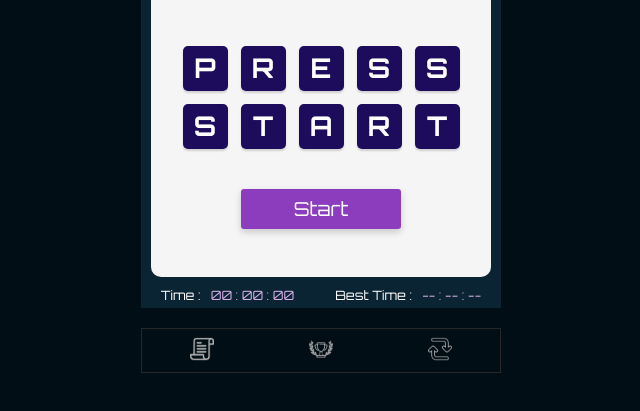
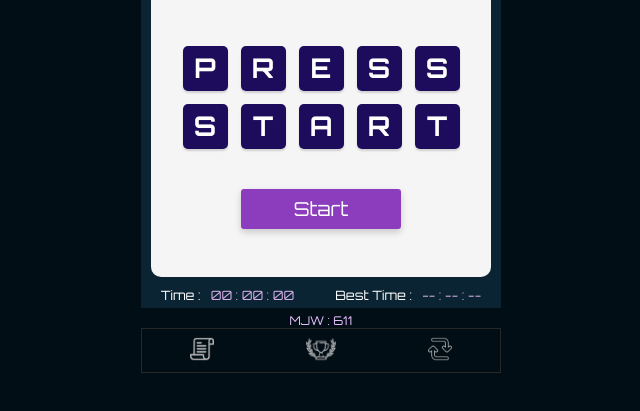
Before and after one commit to halfbloodquince/10zies, a React (Vite) app: page / in a window 1280 px wide. Shown: the part 273-684 px from the top of the page, without its empty margins (319-959 px from the left). Built offline with nearby package versions, Linux system fonts and the light colour scheme.

Commit message:
tenzies v2

```diff
--- a/src/App.css
+++ b/src/App.css
@@ -243,17 +243,7 @@ body {
   top: 10%;
 }
 
-@media only screen and (max-width: 400px) {
-  .roll-dice {
-    font-size: 1rem;
-    width:40vw;
-    min-width: 140px;
-    height:40px;
-  }
-  .rules--container {
-    top: 5%;
-  }
-}
+
 
 /* .icons {
   width:100%;
@@ -267,7 +257,8 @@ body {
   background-color: #010e16;
   border: 1px solid rgb(39, 39, 39);
   height: 45px;
-  margin-top:20px
+  margin-top:20px;
+  z-index:2;
 }
 
 .button--rules, .button--high--scores, .button--refresh {
@@ -282,13 +273,81 @@ body {
   width: 24px;
 }
 
+.middle {
+  width: 30px;
+}
+
 .icon:hover {
 
   filter: brightness(0) invert(1);
   width:26px;
 }
 
+.middle:hover {
+  width: 33px;
+}
+
 .container {
   display: flex;
   flex-direction: column;
 }
+
+.scores--text{
+  color:#e8bfff;
+  z-index:1;
+}
+
+.scores--container {
+  text-align: center;
+  font-size: 0.75rem;
+  width: 300px;
+  z-index: 1;
+  background-color: #010e16;
+  color:white;
+  padding:5px;
+  position:absolute;
+  top: 30%;
+}
+
+.rules--text > p {
+  margin-top:20px;
+}
+
+@media only screen and (max-width: 500px) {
+  .roll-dice {
+    font-size: 1rem;
+    width:40vw;
+    min-width: 140px;
+    height:40px;
+  }
+  .rules--container {
+    top: 5%;
+  }
+
+  .rules--text > p {
+    margin-top:0px;
+  }
+  .scores--text > p {
+    font-size: 0.5rem;
+  }
+  .scores--container {
+    top: 25%;
+  }
+}
+
+@media only screen and (max-width: 700px) {
+
+  .rules--container {
+    top: 5%;
+  }
+
+  .rules--text > p {
+    margin-top:0px;
+  }
+  .scores--text > p {
+    font-size: 0.5rem;
+  }
+  .scores--container {
+    top: 20%;
+  }
+}
--- a/src/App.jsx
+++ b/src/App.jsx
@@ -6,6 +6,7 @@ import {nanoid} from "nanoid"
 import Confetti from 'react-confetti'
 import Clock from './components/Clock'
 import Rules from './components/Rules'
+import Scores from './components/Scores'
 
 import restart from "./images/restart.png"
 import rules from "./images/rules.png"
@@ -26,6 +27,7 @@ function App() {
   const [timerOn, setTimerOn] = useState(false)
   //buttons
   const [rulesOn, setRulesOn] = useState(false)
+  const [scoresOn, setScoresOn] = useState(false)
   // const [reset, setReset] = useState(false)
 
 
@@ -35,6 +37,8 @@ function App() {
     setTimerOn(false)
     setTenzies(false)
     setCount(0)
+    setRulesOn(false)
+    setScoresOn(false)
   }
 
   useEffect(() => {
@@ -164,6 +168,10 @@ function App() {
   }
 
 
+  function toggleScores() {
+    setScoresOn(scoresOn => !scoresOn)
+    console.log(scoresOn)
+  }
 
 
   const diceValues = dice.map((die) => <Die count={count} value={die.value} key={die.id} isHeld={die.isHeld} holdDice={() => holdDice(die.id)} />)
@@ -172,6 +180,7 @@ function App() {
     <div className="main">
       {tenzies && <Confetti initialVelocityY={30} />}
       <Rules rulesOn={rulesOn} />
+      <Scores scoresOn={scoresOn} />
       <div className="container">
       <div className="inner--border">
       <div className="score">
@@ -200,10 +209,10 @@ function App() {
       </div>
       <div className="buttons">
           <button className="button--rules" onClick={toggleRules}>
-            <img className='icon left' src={rules} alt="" />
+            <img style={rulesOn ? {filter:"invert(1)", width:"26px"} : {}} className='icon left' src={rules} alt="" />
           </button>
           <button className="button--high--scores">
-            <img className='icon middle' src={scores} alt="" />
+            <img style={scoresOn ? {filter:"invert(1)", width:"33px"} : {}} className='icon middle' src={scores} onClick={toggleScores} alt="" />
           </button>
           <button className="button--refresh">
             <img className='icon right' src={restart} onClick={resetButton} alt="" />
--- a/src/components/Rules.jsx
+++ b/src/components/Rules.jsx
@@ -5,7 +5,7 @@ export default function Rules(props) {
     const buttonClick = props.rulesOn ? 0 : 180
 
     return (
-        <motion.div  animate={{x: 0,y: buttonClick,scale: 1,rotate: 0,}} transition={{ ease: "easeOut", duration: 1.5 }}
+        <motion.div  animate={{x: 0,y: buttonClick,scale: 1,rotate: 0,}} transition={{ ease: "easeOut", duration: 3 }}
         initial={false} className="rules--container">
             <div className="rules--text">
                 <p>Roll until all numbers are the same.</p>
--- /dev/null
+++ b/src/components/Scores.jsx
@@ -0,0 +1,27 @@
+import {motion} from "framer-motion"
+
+export default function Scores(props) {
+
+    const scoresClick = !props.scoresOn ? 100 : 440
+    console.log(scoresClick)
+
+    // repeatType:"reverse", repeat:1 not good with clicks
+
+    return (
+        <motion.div  animate={{x: 0,y: scoresClick,scale: 1,rotate: 0,}} transition={{ ease: "easeOut", duration: 5,  } }
+        initial={false} className="scores--container">
+            <div className="scores--text">
+                <h2>High Scores</h2>
+                <p>MJW : 999</p>
+                <p>MJW : 932</p>
+                <p>MJW : 918</p>
+                <p>MJW : 842</p>
+                <p>MJW : 831</p>
+                <p>MJW : 828</p>
+                <p>MJW : 772</p>
+                <p>MJW : 611</p>
+
+            </div>
+        </motion.div>
+    )
+}
```
